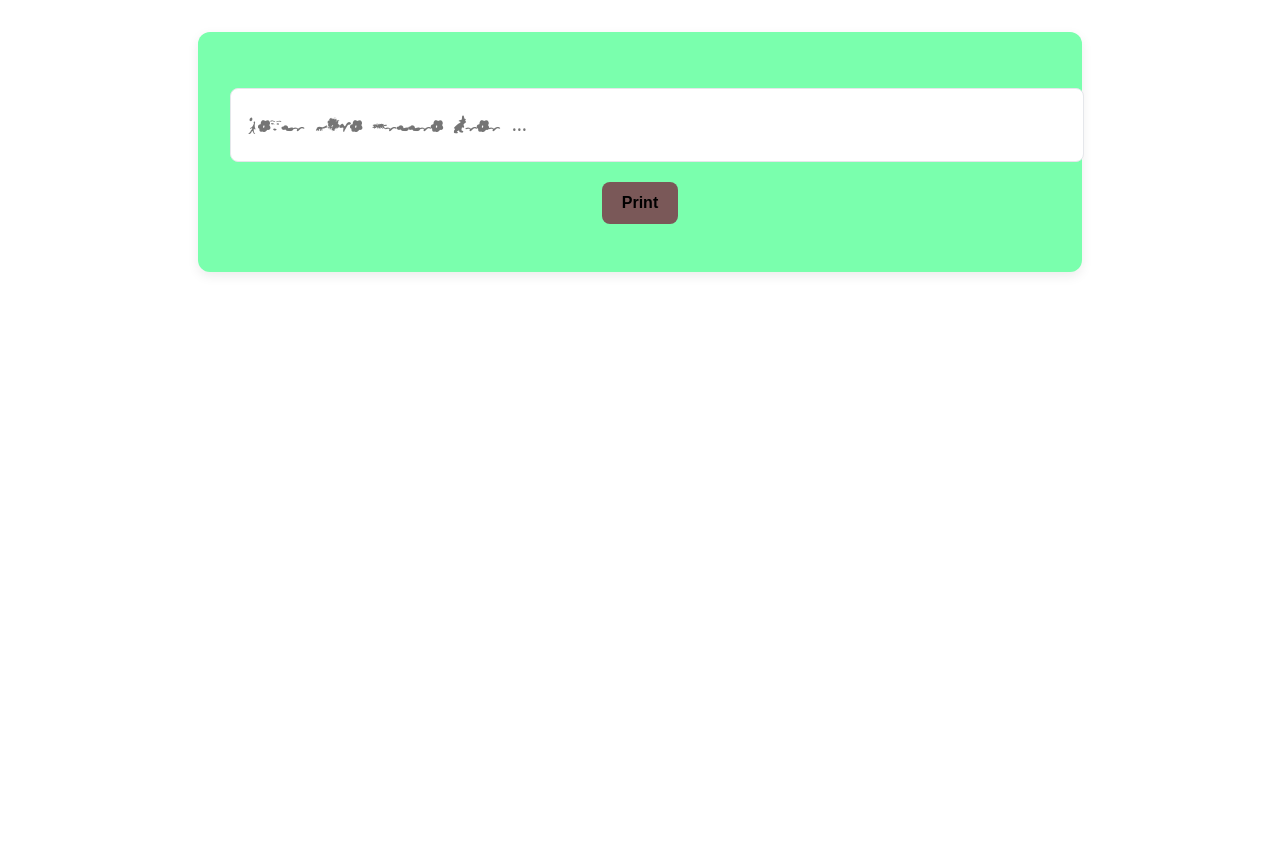
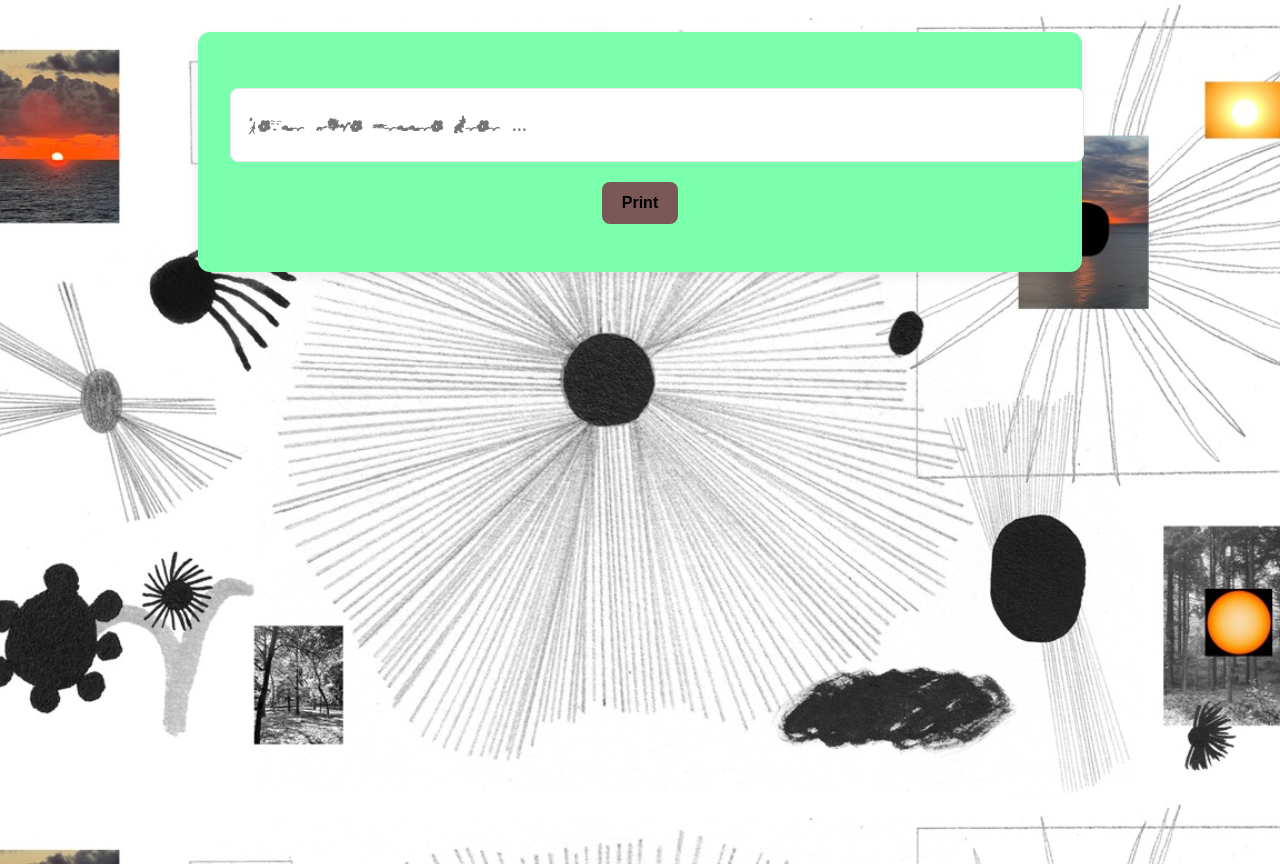
Before and after one commit to joakimhusmo/receipt-site, a website: page web/index.html in a window 1280 px wide. Drawn offline with Linux system fonts and the light colour scheme.

Commit message:
Add Fix to Image in style.css

```diff
--- a/web/style.css
+++ b/web/style.css
@@ -9,7 +9,7 @@ body {
   font-family: 'Inter', system-ui, -apple-system, Segoe UI, Roboto, sans-serif;
 
   /* The image file is in /web/Images  — quoted path handles the space */
-  background-image: url("./Images/ARVQ Bakgrunn.jpeg");
+  background-image: url("./Images/ARYQ\ Bakgrunn.jpeg");
   background-size: cover;
   background-position: center;
   background-repeat: no-repeat;
```
